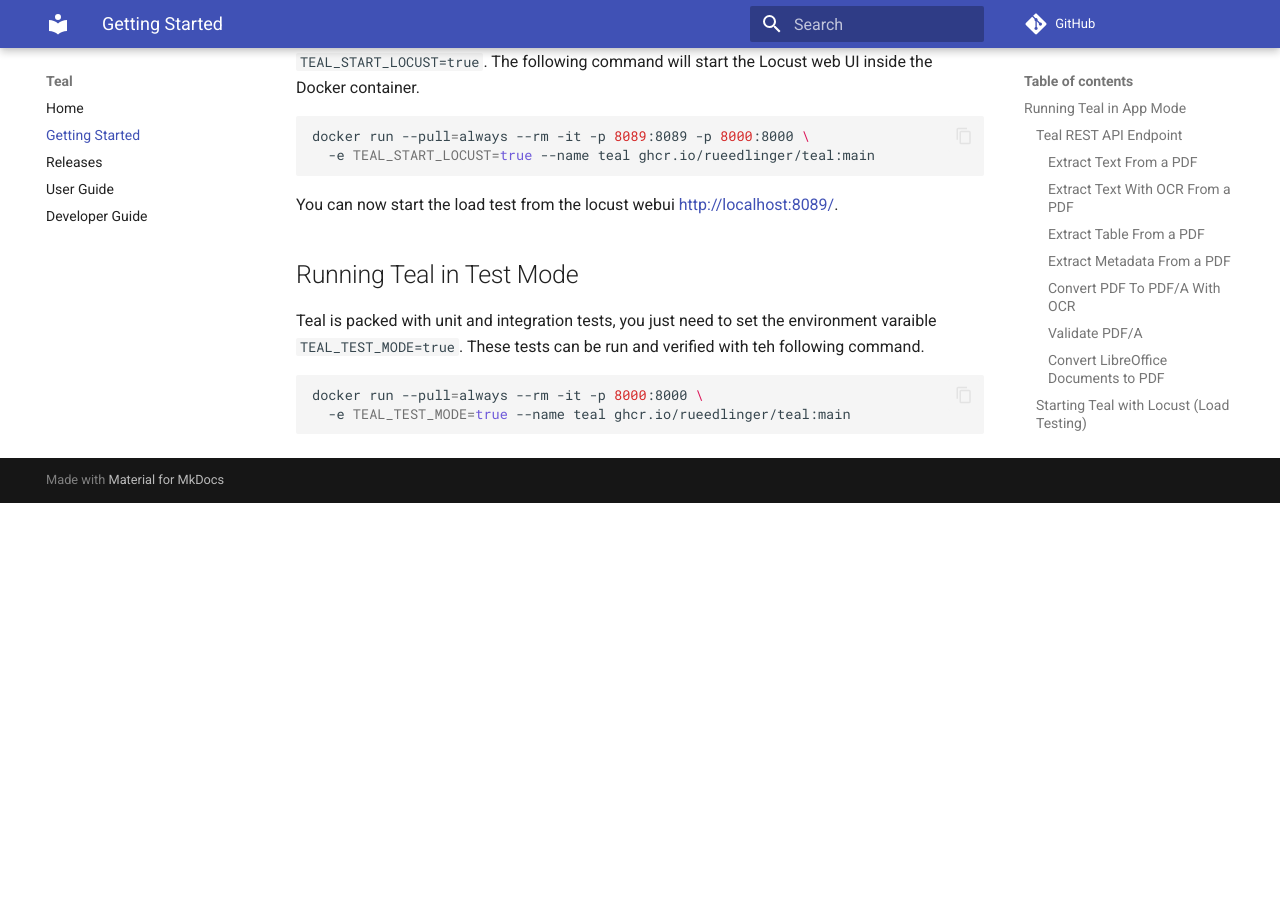
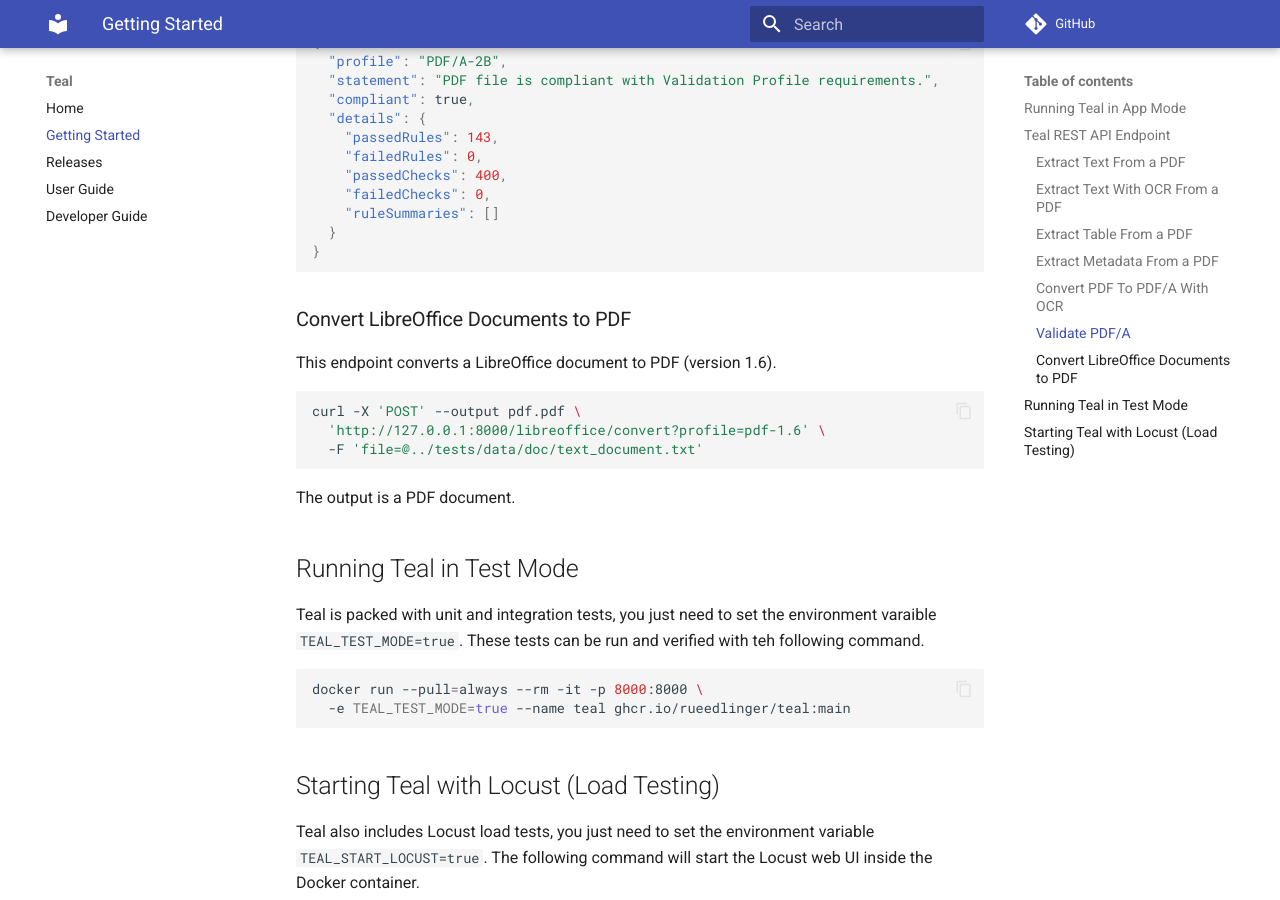
Before and after one commit to rueedlinger/teal, an MkDocs documentation site: the page built from docs/getting_started.md, in a window 1280 px wide and 900 px high, scrolled down 3734 px. Built offline with MkDocs 1.6.1 and Material for MkDocs 9.7.7, drawn with Linux system fonts in a browser that asks for light colours; comment, search, counter and statistics services are not loaded; before the commit the page ends 4237 px from its top, so only the background shows below that; some of the changed text lies outside the part shown.

````diff
--- a/docs/getting_started.md
+++ b/docs/getting_started.md
@@ -41,7 +58,7 @@ The response might look like this:
 ]
 ```
 
-#### Extract Text With OCR From a PDF
+### Extract Text With OCR From a PDF
 
 This endpoint extracts text from an image-only PDF or a digital PDF using the default language (English).
 
@@ -62,7 +79,7 @@ The extracted text from the PDF might look like the following response:
 ]
 ```
 
-#### Extract Table From a PDF
+### Extract Table From a PDF
 
 This endpoint extracts tables as JSON from a digital PDF.
 
@@ -105,7 +122,7 @@ The response might look like this:
 ]%
 ```
 
-#### Extract Metadata From a PDF
+### Extract Metadata From a PDF
 
 This endpoint extracts metadata from a PDF.
 
@@ -136,7 +153,7 @@ The extracted metadata from the PDF might look like the following response:
 }
 ```
 
-#### Convert PDF To PDF/A With OCR
+### Convert PDF To PDF/A With OCR
 
 This endpoint converts a PDF to PDF/A. If the PDF is a scanned image, OCR is used with the default language (English).
 The languages correspond to the Tesseract language codes.
@@ -149,7 +166,7 @@ curl -X 'POST' --output pdfa.pdf \
 
 The output is a PDF/A file.
 
-#### Validate PDF/A
+### Validate PDF/A
 
 This endpoint validates a PDF against the PDF/A standard.
 
@@ -176,7 +193,7 @@ This will generate an output like this:
 }
 ```
 
-#### Convert LibreOffice Documents to PDF
+### Convert LibreOffice Documents to PDF
 
 This endpoint converts a LibreOffice document to PDF (version 1.6).
 
@@ -188,7 +205,17 @@ curl -X 'POST' --output pdf.pdf \
 
 The output is a PDF document.
 
-### Starting Teal with Locust (Load Testing)
+## Running Teal in Test Mode
+
+Teal is packed with unit and integration tests, you just need to set the environment varaible `TEAL_TEST_MODE=true`.
+These tests can be run and verified with teh following command.
+
+```bash
+docker run --pull=always --rm -it -p 8000:8000 \
+  -e TEAL_TEST_MODE=true --name teal ghcr.io/rueedlinger/teal:main
+```
+
+## Starting Teal with Locust (Load Testing)
 
 Teal also includes Locust load tests, you just need to set the environment variable `TEAL_START_LOCUST=true`.
 The following command will start the Locust web UI inside the Docker container.
@@ -199,13 +226,3 @@ docker run --pull=always --rm -it -p 8089:8089 -p 8000:8000 \
 ```
 
 You can now start the load test from the locust webui [http://localhost:8089/](http://localhost:8089/).
-
-## Running Teal in Test Mode
-
-Teal is packed with unit and integration tests, you just need to set the environment varaible `TEAL_TEST_MODE=true`.
-These tests can be run and verified with teh following command.
-
-```bash
-docker run --pull=always --rm -it -p 8000:8000 \
-  -e TEAL_TEST_MODE=true --name teal ghcr.io/rueedlinger/teal:main
-```
````
Also changed, not shown: other parts of docs/getting_started.md (+19 -2 lines).
